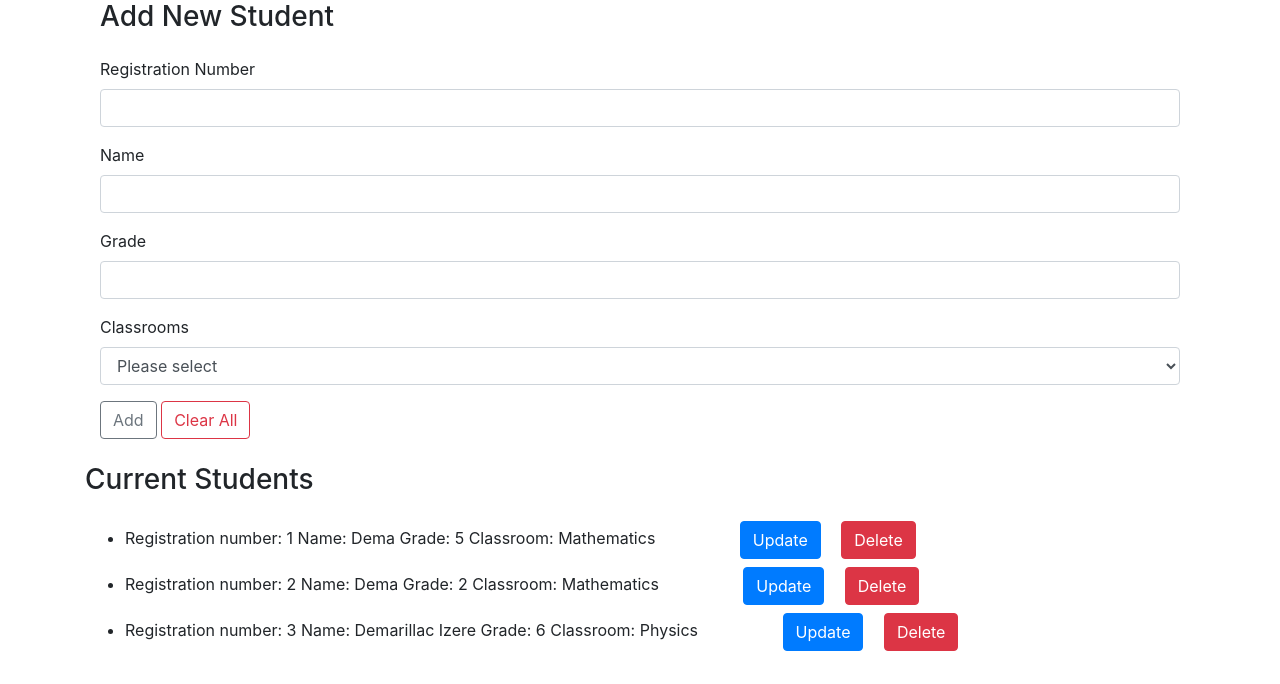
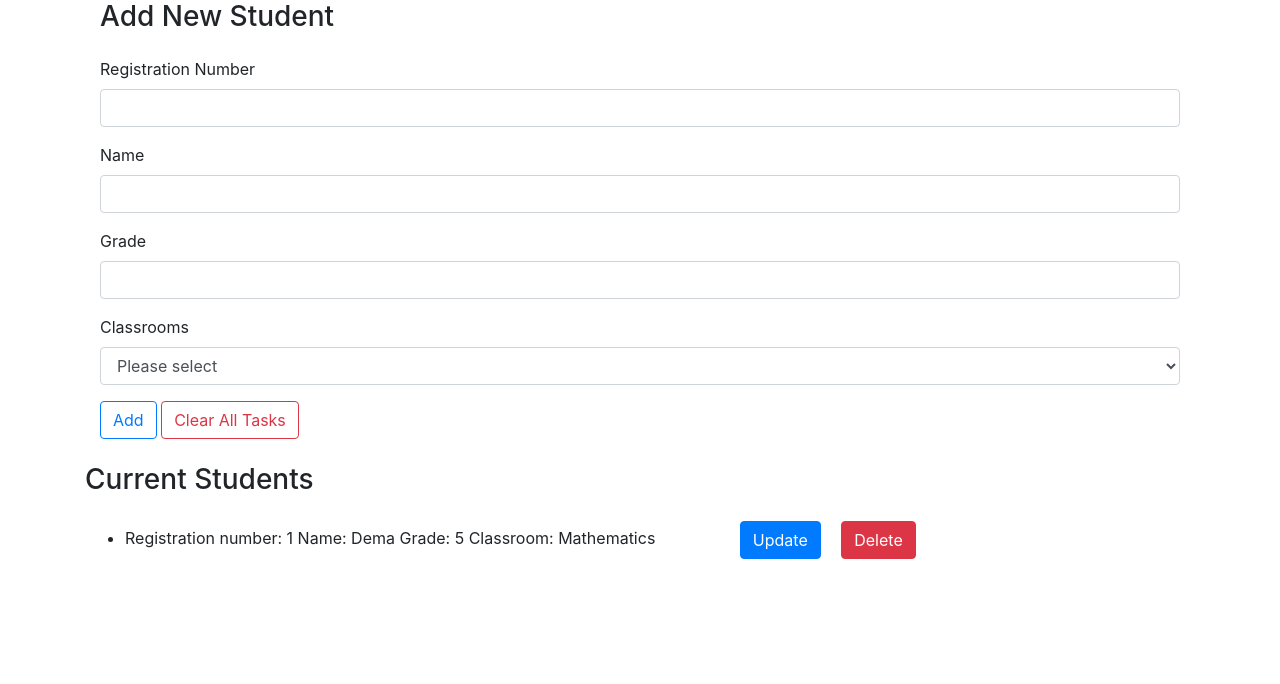
Before and after one commit to demarillacizere/StudentsPortal, a PHP site: page / in a window 1280 px wide. Shown: the part 116-800 px from the top of the page. Run offline with PHP 8.4, Linux system fonts and the light colour scheme.

Commit message:
feat:added clear all tasks feature

```diff
--- a/back-end/routing.php
+++ b/back-end/routing.php
@@ -30,5 +30,6 @@ if (!empty($_POST)) {
         clearAndWriteTheFileJSON($fileName);
     }
 
+
 }
 $students = readFromFileJSON($fileName);
--- a/data.json
+++ b/data.json
@@ -1 +1 @@
-[{"RegNo":"1","Name":"Dema","Grade":5,"Classroom":"Mathematics"},{"RegNo":"2","Name":"Dema","Grade":2,"Classroom":"Mathematics"},{"RegNo":"3","Name":"Demarillac Izere","Grade":6,"Classroom":"Physics"}]
+[{"RegNo":"1","Name":"Dema","Grade":5,"Classroom":"Mathematics"}]
--- a/index.php
+++ b/index.php
@@ -40,16 +40,16 @@ require_once "back-end/app.php";
                         }
                         ?>
                         <label for="regno">Registration Number</label>
-                        <input type="text" name="regno" class="form-control" id="regno" required>
+                        <input type="text" name="regno" class="form-control" id="regno">
 
                     </div>
                     <div class="form-group">
                         <label for="name">Name</label>
-                        <input type="text" name="name" class="form-control" id="name" required>
+                        <input type="text" name="name" class="form-control" id="name">
                     </div>
                     <div class="form-group">
                         <label for="grade">Grade</label>
-                        <input type="number" name="grade" min="0" max="10" class="form-control" id="grade" required>
+                        <input type="number" name="grade" min="0" max="10" class="form-control" id="grade">
                     </div>
 
                     <div class="form-group">
@@ -62,10 +62,10 @@ require_once "back-end/app.php";
                         </select>
                     </div>
                     <button type="submit" name="add-student" value="1"
-                        class="addBtn btn btn-outline-secondary">Add</button>
+                        class="addBtn btn btn-outline-primary">Add</button>
 
-                    <button type="submit" name="clear-tasks" value="1" class="addBtn btn btn-outline-danger">Clear
-                        All</button>
+                    <button type="submit" name="clear-students" value="1" class="addBtn btn btn-outline-danger">Clear
+                        All Tasks</button>
                 </div>
             </div>
 
```
